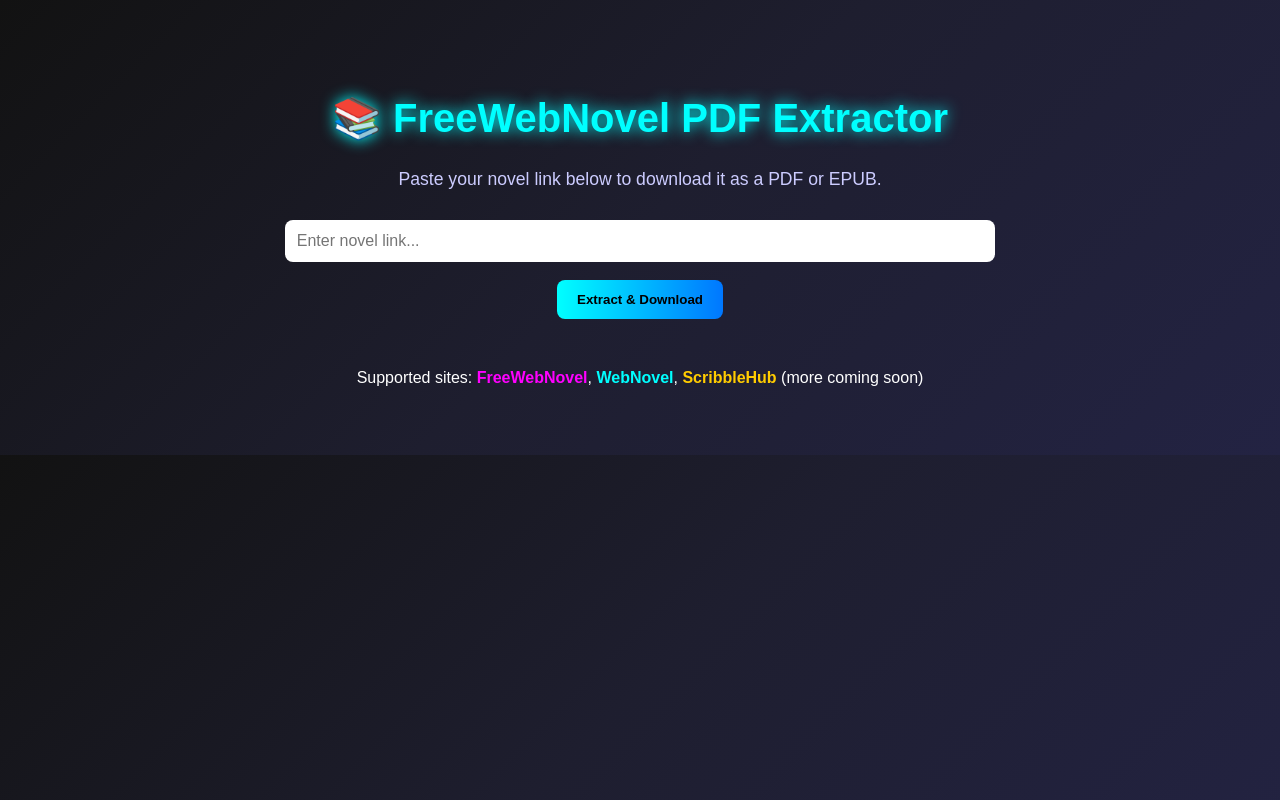
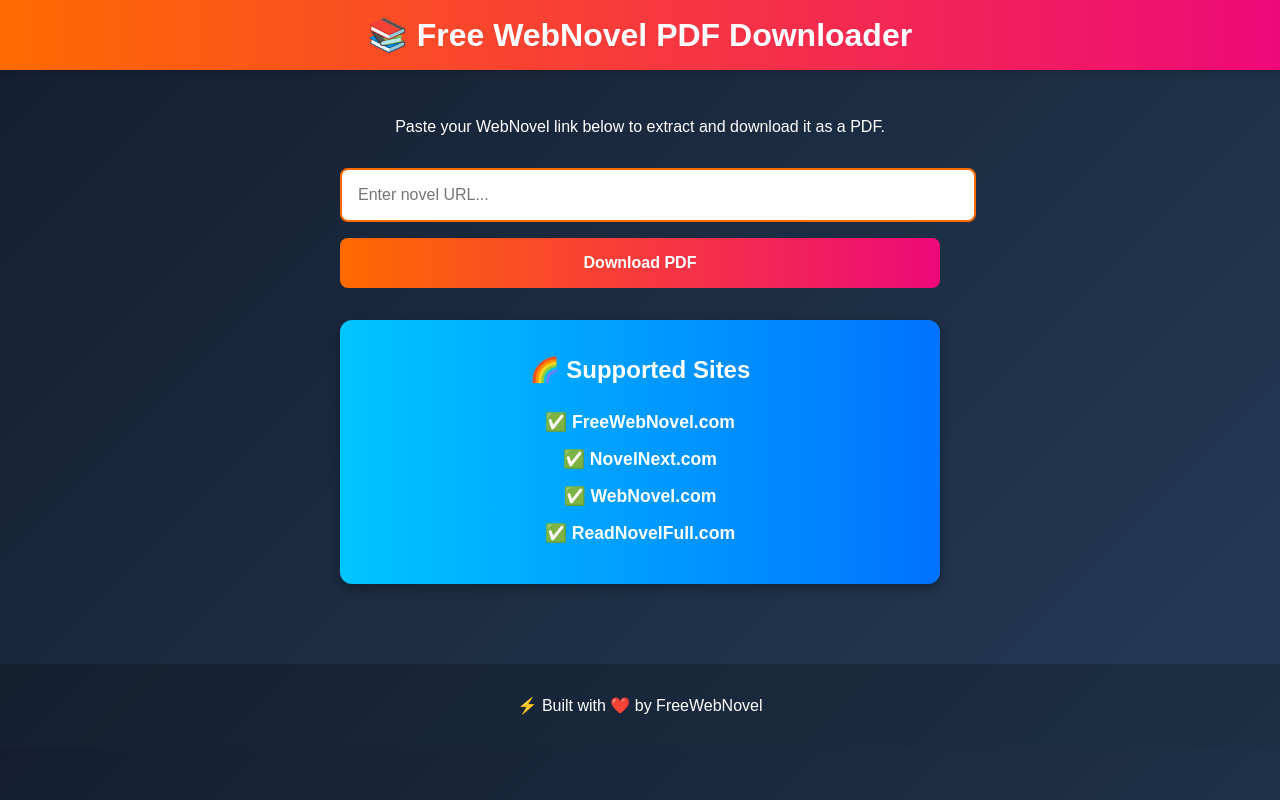
Before and after one commit to freewebnovel/freewebnovel.github.io, a plain HTML site: page index.html in a window 1280 px wide. Drawn offline with Linux system fonts and the light colour scheme.

Commit message:
Add vibrant interface + backend connection

```diff
--- a/index.html
+++ b/index.html
@@ -3,65 +3,175 @@
 <head>
   <meta charset="UTF-8" />
   <meta name="viewport" content="width=device-width, initial-scale=1.0" />
-  <title>FreeWebNovel PDF Extractor</title>
+  <title>Free WebNovel PDF</title>
   <style>
     body {
-      font-family: "Poppins", sans-serif;
-      background: linear-gradient(135deg, #121212, #1e1e2f, #232343);
+      font-family: 'Poppins', sans-serif;
+      background: linear-gradient(135deg, #141e30, #243b55);
       color: #fff;
       text-align: center;
-      padding: 60px;
+      margin: 0;
+      padding: 0;
     }
-    h1 {
-      font-size: 2.5rem;
-      color: #00ffff;
-      text-shadow: 0 0 15px #00ffff;
+
+    header {
+      background: linear-gradient(90deg, #ff6a00, #ee0979);
+      padding: 1rem 0;
+      box-shadow: 0 2px 8px rgba(0, 0, 0, 0.2);
     }
-    p {
-      font-size: 1.1rem;
-      color: #ccccff;
-      margin-bottom: 30px;
+
+    header h1 {
+      margin: 0;
+      font-size: 2rem;
     }
+
+    main {
+      padding: 2rem;
+      max-width: 600px;
+      margin: auto;
+    }
+
+    input, button {
+      width: 100%;
+      padding: 1rem;
+      font-size: 1rem;
+      border-radius: 8px;
+      border: none;
+      margin-top: 1rem;
+    }
+
     input {
-      width: 60%;
-      padding: 12px;
-      border: none;
-      border-radius: 8px;
-      font-size: 1rem;
+      outline: none;
+      border: 2px solid #ff6a00;
     }
+
     button {
-      padding: 12px 20px;
-      background: linear-gradient(90deg, #00ffff, #0077ff);
-      border: none;
-      border-radius: 8px;
+      background: linear-gradient(90deg, #ff6a00, #ee0979);
+      color: white;
       font-weight: bold;
       cursor: pointer;
-      transition: 0.3s;
-      color: #000;
+      transition: transform 0.2s ease;
     }
+
     button:hover {
       transform: scale(1.05);
-      background: linear-gradient(90deg, #00ffcc, #00ccff);
     }
+
     footer {
-      margin-top: 50px;
-      font-size: 1rem;
+      margin-top: 3rem;
+      padding: 1rem;
+      background-color: rgba(0, 0, 0, 0.2);
+    }
+
+    .supported {
+      background: linear-gradient(90deg, #00c6ff, #0072ff);
+      padding: 1rem;
+      border-radius: 12px;
+      margin-top: 2rem;
+      box-shadow: 0 4px 12px rgba(0,0,0,0.3);
+    }
+
+    .supported h2 {
+      color: #fff;
+    }
+
+    .supported ul {
+      list-style-type: none;
+      padding: 0;
+    }
+
+    .supported li {
+      padding: 0.5rem 0;
+      font-weight: bold;
+      font-size: 1.1rem;
+    }
+
+    #message {
+      margin-top: 1rem;
+      font-size: 1.1rem;
     }
   </style>
 </head>
+
 <body>
-  <h1>📚 FreeWebNovel PDF Extractor</h1>
-  <p>Paste your novel link below to download it as a PDF or EPUB.</p>
-  <input type="text" placeholder="Enter novel link..." id="novelLink" />
-  <br><br>
-  <button>Extract & Download</button>
+  <header>
+    <h1>📚 Free WebNovel PDF Downloader</h1>
+  </header>
+
+  <main>
+    <p>Paste your WebNovel link below to extract and download it as a PDF.</p>
+
+    <input type="text" id="novelUrl" placeholder="Enter novel URL..." />
+    <button onclick="downloadNovel()">Download PDF</button>
+
+    <p id="message"></p>
+
+    <div class="supported">
+      <h2>🌈 Supported Sites</h2>
+      <ul>
+        <li>✅ FreeWebNovel.com</li>
+        <li>✅ NovelNext.com</li>
+        <li>✅ WebNovel.com</li>
+        <li>✅ ReadNovelFull.com</li>
+      </ul>
+    </div>
+  </main>
 
   <footer>
-    Supported sites:
-    <span style="color:#ff00ff; font-weight:bold;">FreeWebNovel</span>,
-    <span style="color:#00ffff; font-weight:bold;">WebNovel</span>,
-    <span style="color:#ffcc00; font-weight:bold;">ScribbleHub</span>
-    (more coming soon)
+    <p>⚡ Built with ❤️ by FreeWebNovel</p>
   </footer>
+
+  <script>
+    async function downloadNovel() {
+      const url = document.getElementById('novelUrl').value.trim();
+      const message = document.getElementById('message');
+
+      if (!url) {
+        message.textContent = "❌ Please enter a novel URL first!";
+        return;
+      }
+
+      message.textContent = "⏳ Extracting novel, please wait...";
+
+      try {
+        // Update this to your backend URL later
+        const response = await fetch('http://localhost:3000/extract', {
+          method: 'POST',
+          headers: { 'Content-Type': 'application/json' },
+          body: JSON.stringify({ url })
+        });
+
+        const data = await response.json();
+        console.log(data);
+
+        if (data.title) {
+          message.innerHTML = `✅ Extracted: <b>${data.title}</b> — now preparing PDF...`;
+
+          const pdfResponse = await fetch('http://localhost:3000/download-pdf', {
+            method: 'POST',
+            headers: { 'Content-Type': 'application/json' },
+            body: JSON.stringify({
+              title: data.title,
+              author: data.author || "Unknown",
+              description: data.description || "No description"
+            })
+          });
+
+          const blob = await pdfResponse.blob();
+          const link = document.createElement('a');
+          link.href = URL.createObjectURL(blob);
+          link.download = `${data.title}.pdf`;
+          link.click();
+
+          message.textContent = "✅ PDF downloaded successfully!";
+        } else {
+          message.textContent = "❌ Failed to extract the novel.";
+        }
+      } catch (error) {
+        message.textContent = "⚠️ Error connecting to backend. Make sure it's running.";
+        console.error(error);
+      }
+    }
+  </script>
 </body>
 </html>
```
